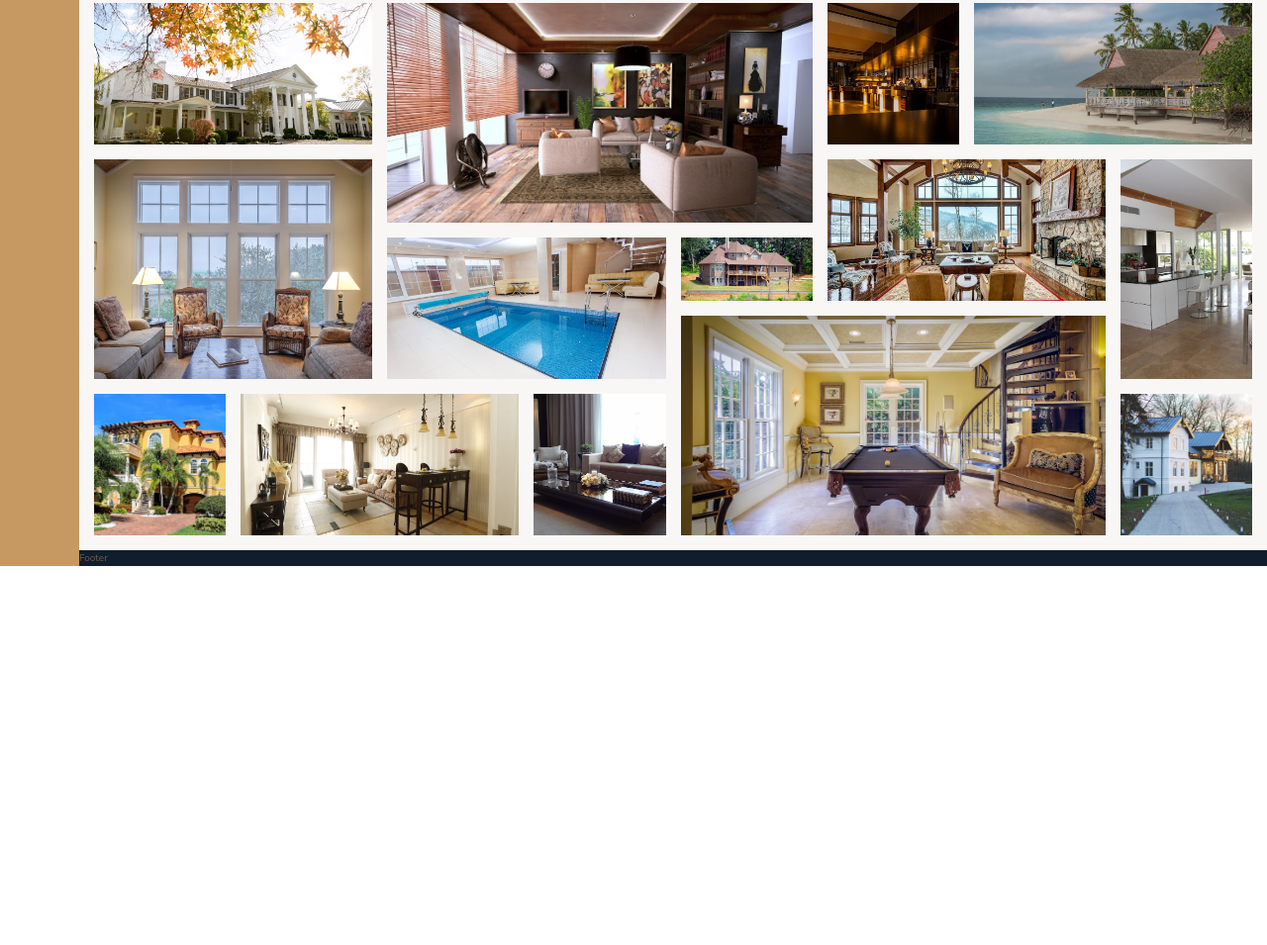
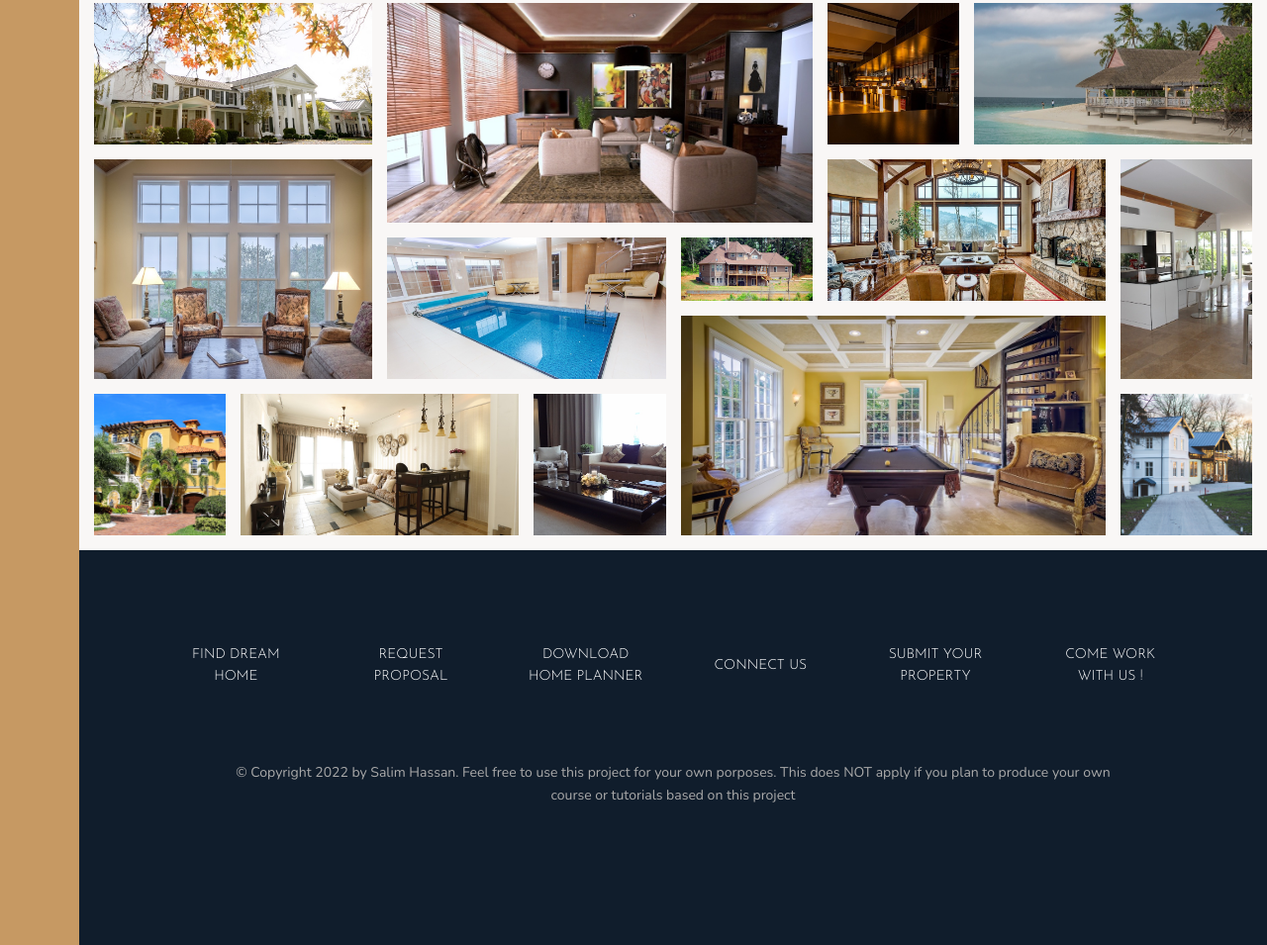
Before and after one commit to Salim255/Nexter-Grid-CSS, a website: page index.html in a window 1280 px wide. Shown: the part 3042-3997 px from the top of the page at 99% size. Before the commit the page ends 3614 px from the top, so only its background shows below. Drawn offline with nearby package versions, Linux system fonts and the light colour scheme.

Commit message:
Building the Footer

```diff
--- a/index.html
+++ b/index.html
@@ -339,7 +339,18 @@
 
          </section>
          <section class="footer">
-            Footer
+            <ul class="nav">
+               <li class="nav__item"><a href="#" class="nav__link">Find dream home</a></li>
+               <li class="nav__item"><a href="#" class="nav__link">Request proposal</a></li>
+               <li class="nav__item"><a href="#" class="nav__link">Download home planner</a></li>
+               <li class="nav__item"><a href="#" class="nav__link">Connect us</a></li>
+               <li class="nav__item"><a href="#" class="nav__link">Submit your property</a></li>
+               <li class="nav__item"><a href="#" class="nav__link">Come work with us !</a></li>
+
+            </ul>
+            <p class="copyright">&copy; Copyright 2022 by Salim Hassan. Feel free to use this project for your own porposes.
+                This does NOT apply if you plan to produce your own course or tutorials based on this project
+            </p>
          </section>
     </body>
 </html>
--- a/sass/_footer.scss
+++ b/sass/_footer.scss
@@ -1,4 +1,46 @@
 .footer{
     background-color: $color-secondary;
     grid-column: full-start / full-end;//
+    padding: 8rem;
 }
+
+.nav{
+   list-style: none;
+
+   display: grid;
+   grid-template-columns: repeat(auto-fit, minmax(15rem, 1fr));
+
+   grid-gap: 2rem;
+   //align-content: center;
+   align-items: center;
+
+    &__item{
+
+    }
+    &__link:link,
+    &__link:visited{
+        font-size: 1.4rem;
+        text-decoration: none;
+        color: white;
+        font-family: $font-display;
+        text-transform: uppercase;
+        text-align: center;
+       display: block;
+       transition: all .2s;
+
+        padding: 1.5rem;
+    }
+
+    &__link:hover,
+    &__link:active{
+        background-color: rgba($color: #fff, $alpha: .05);
+        transform: translateY(-3px);
+    }
+}
+
+.copyright{
+    font-size: 1.4rem;
+    color: $color-grey-light-2;
+    padding: 6rem;
+    text-align: center
+}
```
Also changed, not shown: css/style.css.
